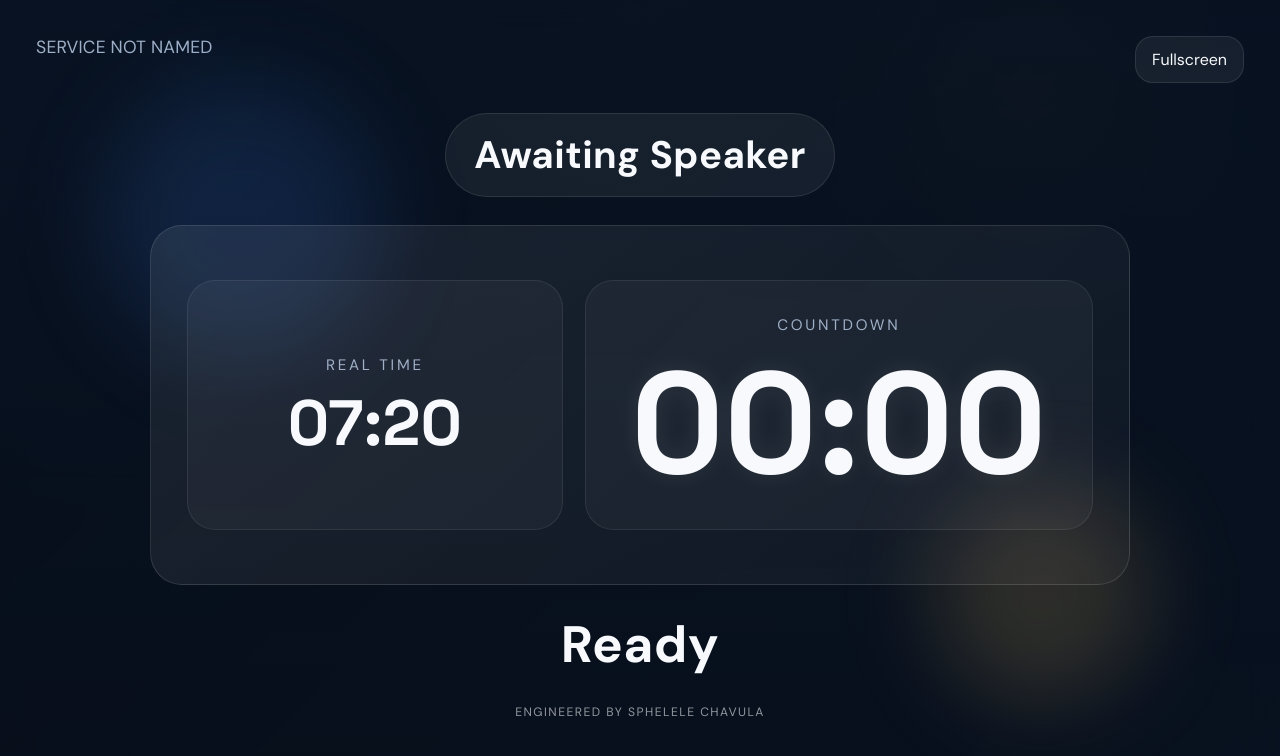
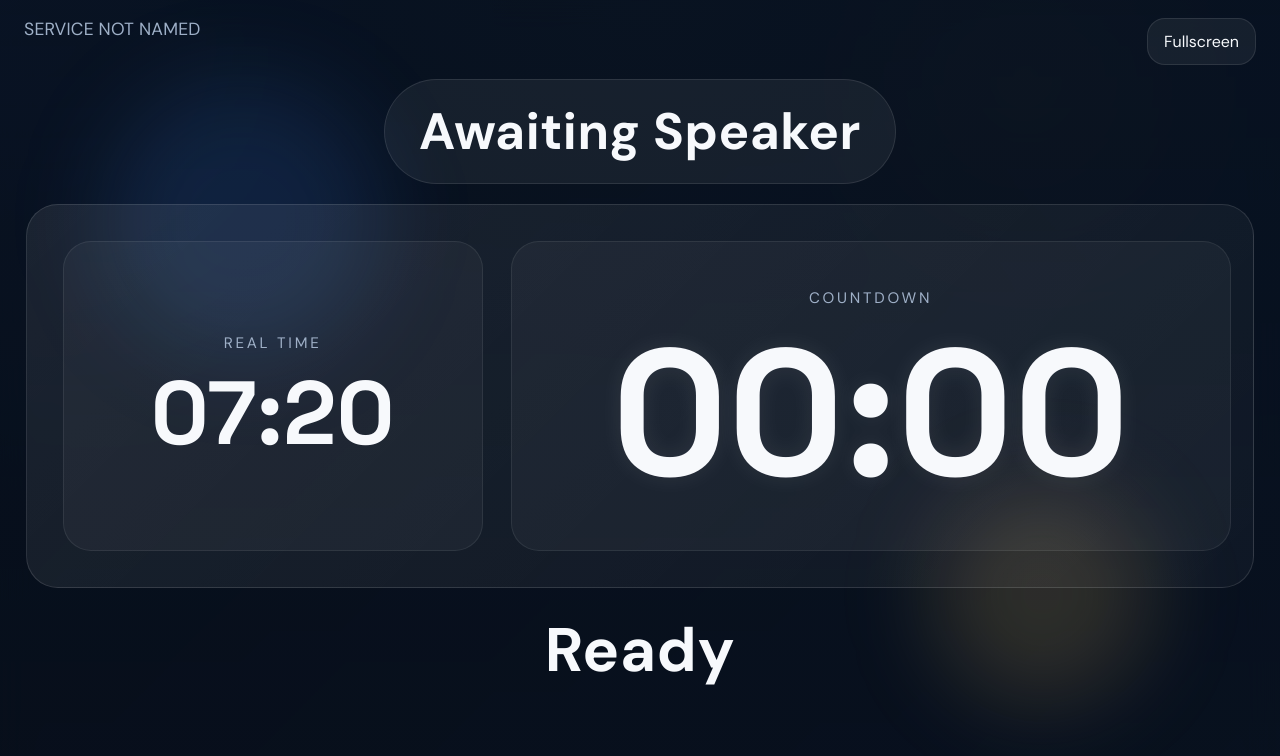
Before and after one commit to Spheh123/church-stage-timer, a plain HTML site: page display.html in a window 1280 px wide. Drawn offline with Linux system fonts and the light colour scheme; no server answers.

Commit message:
Update styles.css
In style.css, I widened the live timer area to use far more of the TV width, increased both the real-time clock and countdown sizes, enlarged the speaker/segment text, and made message mode much more dominant. When a speaker message is shown now, it takes up much more of the screen and pushes the timer panels upward while keeping them smaller for that temporary moment.

```diff
--- a/style.css
+++ b/style.css
@@ -441,6 +441,7 @@ body.display-only {
   width: 100%;
   border: 0;
   border-radius: 0;
+  padding: 18px 24px 14px;
 }
 
 .display-head,
@@ -504,14 +505,14 @@ body.display-only {
 
 .timer-card-live {
   min-height: 360px;
-  width: min(980px, 100%);
+  width: min(1680px, 96vw);
 }
 
 .dual-timer {
   display: grid;
-  grid-template-columns: minmax(260px, 0.85fr) minmax(360px, 1.15fr);
-  gap: 22px;
-  width: min(1120px, 100%);
+  grid-template-columns: minmax(420px, 0.9fr) minmax(720px, 1.1fr);
+  gap: 28px;
+  width: 100%;
   align-items: stretch;
 }
 
@@ -520,8 +521,8 @@ body.display-only {
   flex-direction: column;
   justify-content: center;
   align-items: center;
-  padding: 26px 24px;
-  min-height: 250px;
+  padding: 32px 28px;
+  min-height: 310px;
   border-radius: 28px;
   background: rgba(255, 255, 255, 0.04);
   border: 1px solid rgba(255, 255, 255, 0.08);
@@ -537,7 +538,7 @@ body.display-only {
 
 .clock-time {
   font-family: "Space Grotesk", "DM Sans", sans-serif;
-  font-size: clamp(3rem, 5vw, 4.8rem);
+  font-size: clamp(4rem, 7vw, 7rem);
   font-weight: 700;
   line-height: 1;
   color: var(--text);
@@ -545,7 +546,7 @@ body.display-only {
 
 .timer {
   font-family: "Space Grotesk", "DM Sans", sans-serif;
-  font-size: clamp(5rem, 12vw, 9rem);
+  font-size: clamp(6.5rem, 14vw, 12rem);
   font-weight: 700;
   line-height: 1;
   text-shadow: 0 0 24px rgba(255, 255, 255, 0.08);
@@ -603,40 +604,43 @@ body.display-only {
 .display-only .display-head {
   width: 100%;
   align-items: flex-start;
+  margin-bottom: 14px;
 }
 
 .display-only .display-focus {
   width: 100%;
+  justify-content: space-evenly;
 }
 
 .display-only .speaker-pill {
   align-self: center;
   justify-content: center;
-  margin-bottom: 28px;
-  padding: 16px 28px;
-  font-size: clamp(1.5rem, 3vw, 2.4rem);
+  margin-bottom: 20px;
+  padding: 18px 34px;
+  font-size: clamp(2rem, 4vw, 3.2rem);
   font-weight: 700;
   text-align: center;
-  max-width: min(1100px, 92%);
+  max-width: min(1700px, 96vw);
 }
 
 .display-only .footer {
-  margin-top: 26px;
-  font-size: clamp(2rem, 4vw, 3.4rem);
-  max-width: min(1100px, 94%);
+  margin-top: 22px;
+  font-size: clamp(2.6rem, 4.8vw, 4.4rem);
+  max-width: min(1700px, 96vw);
 }
 
 .display-only .message {
   margin-top: 28px;
-  padding: 24px 34px;
+  width: min(1760px, 96vw);
+  max-width: 96vw;
+  padding: 34px 42px;
   border-radius: 28px;
   background: linear-gradient(135deg, rgba(255, 255, 255, 0.14), rgba(243, 201, 105, 0.12));
   border: 1px solid rgba(255, 255, 255, 0.14);
   font-family: "Space Grotesk", "DM Sans", sans-serif;
-  font-size: clamp(3rem, 6vw, 5.8rem);
+  font-size: clamp(4rem, 8vw, 8.5rem);
   font-weight: 700;
   line-height: 1.05;
-  max-width: min(1200px, 94%);
   color: var(--text);
   box-shadow: 0 22px 60px rgba(0, 0, 0, 0.28);
 }
@@ -647,19 +651,29 @@ body.display-only {
 }
 
 .message-visible.display-only .timer-card-live {
-  min-height: 220px;
+  min-height: 170px;
 }
 
 .message-visible.display-only .timer {
-  font-size: clamp(3.6rem, 6.5vw, 5.8rem);
+  font-size: clamp(4.2rem, 8vw, 7rem);
 }
 
 .message-visible.display-only .clock-time {
-  font-size: clamp(2.6rem, 4vw, 4rem);
+  font-size: clamp(3.2rem, 5.8vw, 5.5rem);
 }
 
 .message-visible.display-only .time-panel {
-  min-height: 200px;
+  min-height: 170px;
+  padding: 20px 22px;
+}
+
+.message-visible.display-only .timer-label {
+  margin-bottom: 10px;
+  font-size: 0.82rem;
+}
+
+.display-only .signature-display {
+  display: none;
 }
 
 .fullscreen-btn {
```
